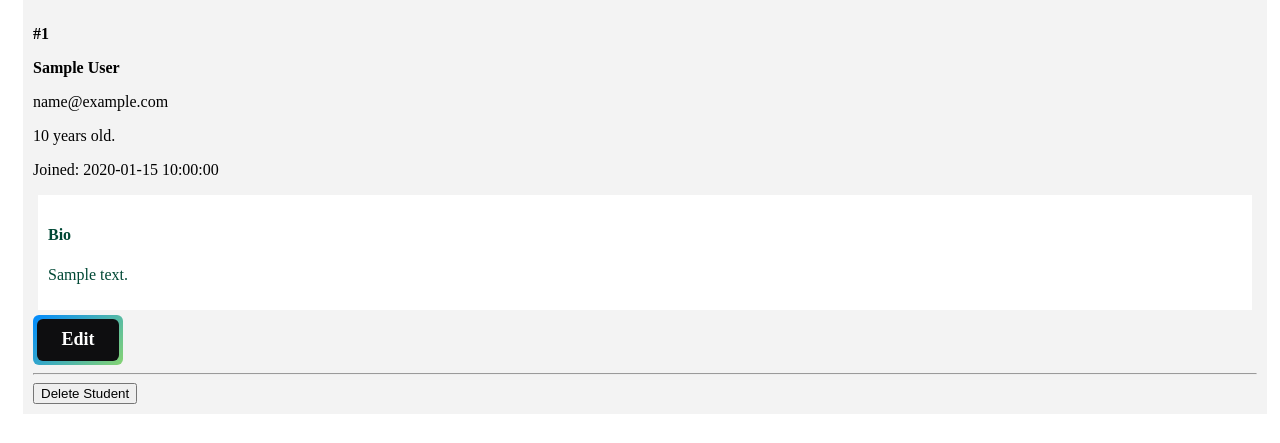
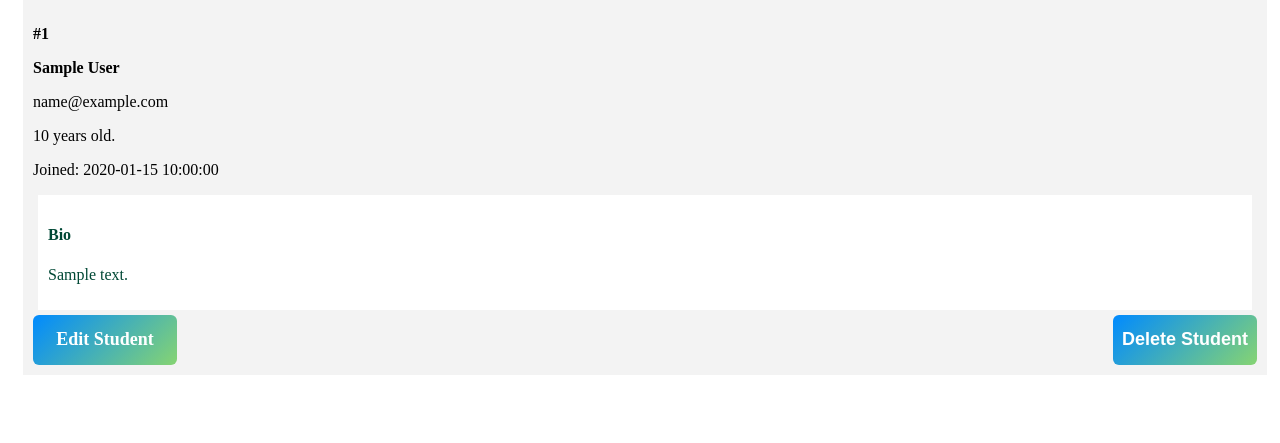
Before and after one commit to 0967517236/school, a Flask app: page / in a window 1280 px wide. Shown: the part 139-582 px from the top of the page. Run offline with Flask 2, Linux system fonts and the light colour scheme; tables that the repository leaves empty hold one stand-in row (values such as "Sample post").

Commit message:
button edit and delete index

```diff
--- a/templates/base.html
+++ b/templates/base.html
@@ -55,11 +55,24 @@
                padding: 4px;
                position: relative;
                text-decoration: none;
-               width: 5em;
+               width: 8em;
                z-index: 2;
+               display:flex;
+               align-items:center;
+               justify-content:center;
+
              }
             .button:hover {
                color: #fff;
+               cursor:pointer;
+               background-image: linear-gradient(135deg, #008aff, #000000);
+             }
+             .input-btn{
+                border:none;
+             }
+             .option-wrapper{
+                display:flex;
+                justify-content:space-between;
              }
             .button .btn {
                align-items: center;
--- a/templates/index.html
+++ b/templates/index.html
@@ -16,15 +16,16 @@
             <h4>Bio</h4>
             <p>{{ student.bio }}</p>
         </div>
-        <a href="{{ url_for('edit', student_id=student.id) }}" class="button">
-            <span class="btn">Edit</span>
-        </a>
-        <hr>
-        <form method="POST"
-              action="{{ url_for('delete', student_id=student.id) }}">
-            <input type="submit" value="Delete Student"
-                   onclick="return confirm('Are you sure you want to delete this entry?')">
-        </form>
+        <div class="option-wrapper">
+            <a href="{{ url_for('edit', student_id=student.id) }}" class="button" >
+                <span >Edit Student</span>
+            </a>
+            <form method="POST"
+                  action="{{ url_for('delete', student_id=student.id) }}" >
+                <input type="submit" value="Delete Student"
+                       onclick="return confirm('Are you sure you want to delete this entry?')" class="button input-btn">
+            </form>
+        </div>
     </div>
     {% endfor %}
 </div>
```
